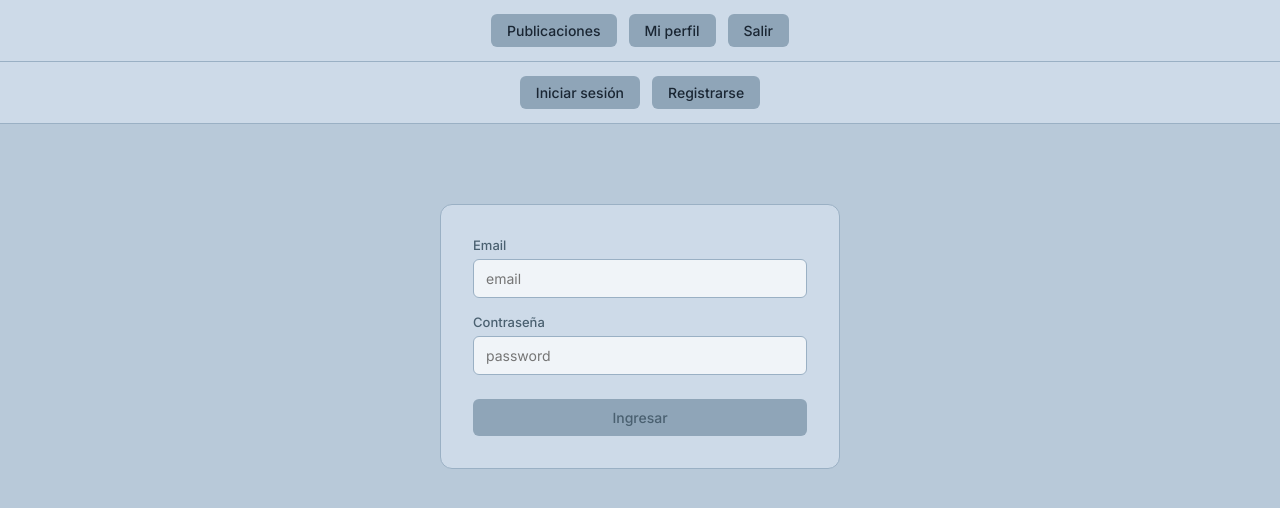
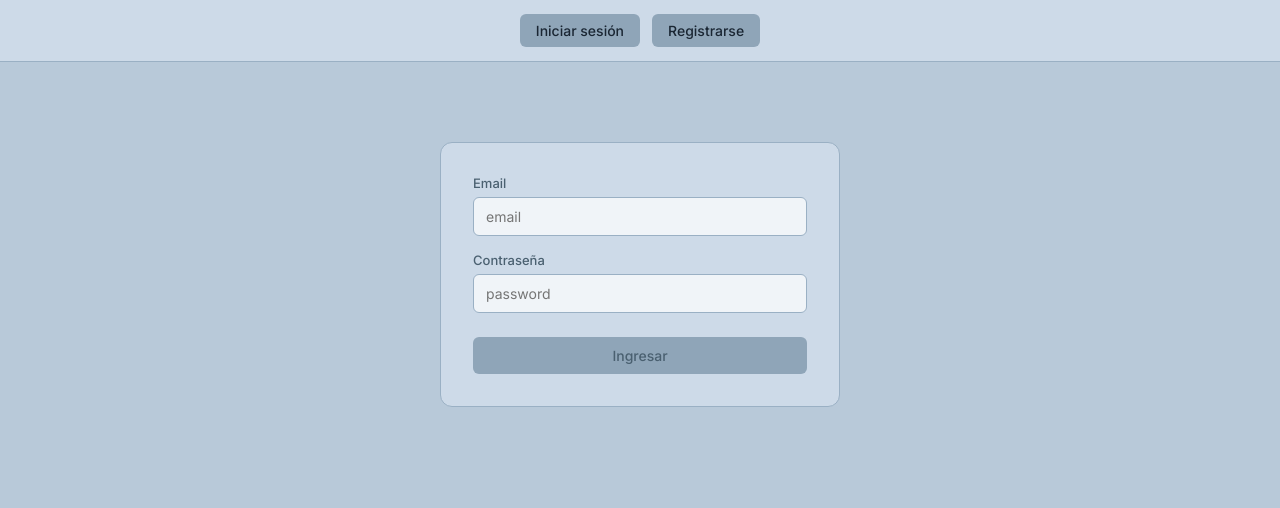
Before and after one commit to AFilippelli/AdrianFilippelli-TP2-2026-C1, an Angular app in the folder client/: page /login in a window 1280 px wide. Shown: the top 508 px of the page. Built offline with nearby package versions, Linux system fonts and the light colour scheme; sample sign-in values are in the browser's storage.

Commit message:
cambios nav y nav-auth

```diff
--- a/client/src/app/app.html
+++ b/client/src/app/app.html
@@ -1,4 +1,4 @@
-@if(haySesion()) {
+@if(haySesion() && !estaEnAuth()) {
   <app-nav />
 }
 
--- a/client/src/app/app.ts
+++ b/client/src/app/app.ts
@@ -20,7 +20,7 @@ export class App implements OnInit {
 
   mostrarModalSesion = signal(false);
   intervaloSesion: any = null;
-      // avisar 1 minuto antes
+  intervaloVencimiento: any = null;
 
   haySesion = signal(!!localStorage.getItem('token'));
 
@@ -33,12 +33,13 @@ export class App implements OnInit {
 
   iniciarContador() {
       if(this.intervaloSesion) clearTimeout(this.intervaloSesion);
+      if(this.intervaloVencimiento) clearTimeout(this.intervaloVencimiento);
 
       this.intervaloSesion = setTimeout(() => {
           this.mostrarModalSesion.set(true);
       }, DURACION_TOKEN_MS - AVISO_ANTES_MS);
 
-      setTimeout(() => {
+      this.intervaloVencimiento = setTimeout(() => {
           if(this.mostrarModalSesion()) {
               this.cerrarSesion();
           }
@@ -63,8 +64,15 @@ export class App implements OnInit {
       localStorage.removeItem('usuario');
       this.mostrarModalSesion.set(false);
       if(this.intervaloSesion) clearTimeout(this.intervaloSesion);
+      if(this.intervaloVencimiento) clearTimeout(this.intervaloVencimiento);
       this.haySesion.set(false);
       this.router.navigateByUrl('/login');
   }
 
+  estaEnAuth(): boolean {
+      const url = this.router.url;
+      return url.includes('/login') || url.includes('/registro');
   }
+
+
+}
```
Lines whose indentation alone changed are shown as unchanged.
